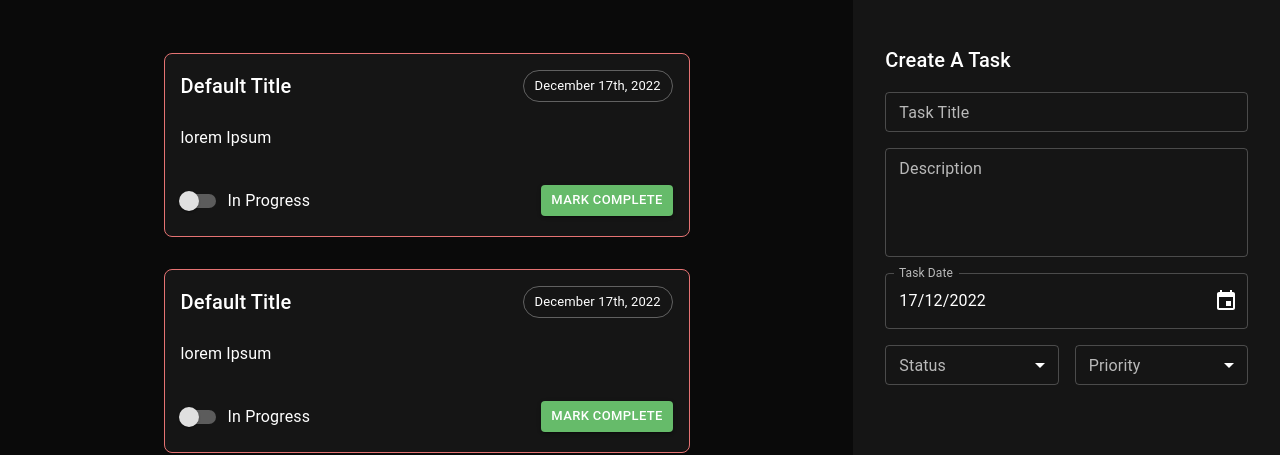
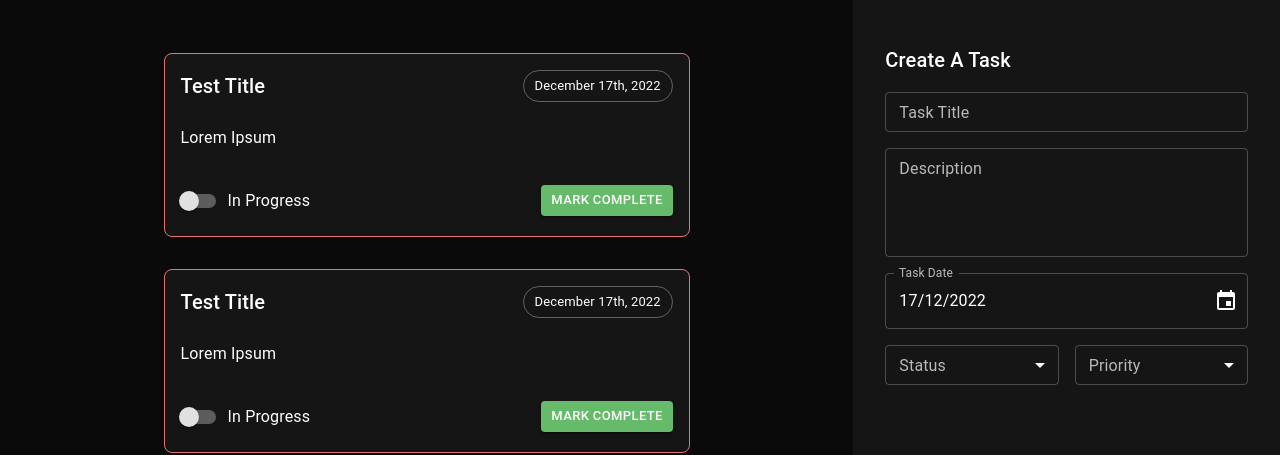
Before and after one commit to karanbadhwar/TodoApp, a React (Create React App) app: page / in a window 1280 px wide. Shown: the part 270-725 px from the top of the page. Built offline with nearby package versions, Linux system fonts and the light colour scheme.

Commit message:
Dynamic Task Component

```diff
--- /dev/null
+++ b/src/components/task/interfaces/ITask.ts
@@ -0,0 +1,9 @@
+import { ITaskDescription } from './ITaskDescription';
+import { ITaskFooter } from './ITaskFooter';
+import { ITaskHeader } from './ITaskHeader';
+
+export interface ITask extends ITaskDescription, ITaskFooter, ITaskHeader {
+  id?: string;
+  priority?: string;
+  status?: string;
+}
--- a/src/components/task/task.tsx
+++ b/src/components/task/task.tsx
@@ -3,8 +3,20 @@ import { Box } from '@mui/material';
 import { TaskHeader } from './_taskHeader';
 import { TaskDescription } from './_taskDescription';
 import { TaskFooter } from './_taskFooter';
+import { ITask } from './interfaces/ITask';
+import { Status } from '../createTaskForm/enums/Status';
+import { Priority } from '../createTaskForm/enums/Priority';
 
-export const Task: FC = (): ReactElement => {
+export const Task: FC<ITask> = (props): ReactElement => {
+  const {
+    title = 'Test Title',
+    date = new Date(),
+    description = 'Lorem Ipsum',
+    priority = Priority.normal,
+    status = Status.completed,
+    onStatusChange = (e) => console.log(e),
+    onClick = (e) => console.log(e),
+  } = props;
   return (
     <Box
       display="flex"
@@ -22,11 +34,11 @@ export const Task: FC = (): ReactElement => {
       }}
     >
       {/* Task Header */}
-      <TaskHeader />
+      <TaskHeader title={title} date={date} />
       {/* Task Description */}
-      <TaskDescription />
+      <TaskDescription description={description} />
       {/* Task Footer */}
-      <TaskFooter />
+      <TaskFooter onClick={onClick} onStatusChange={onStatusChange} />
     </Box>
   );
 };
```
